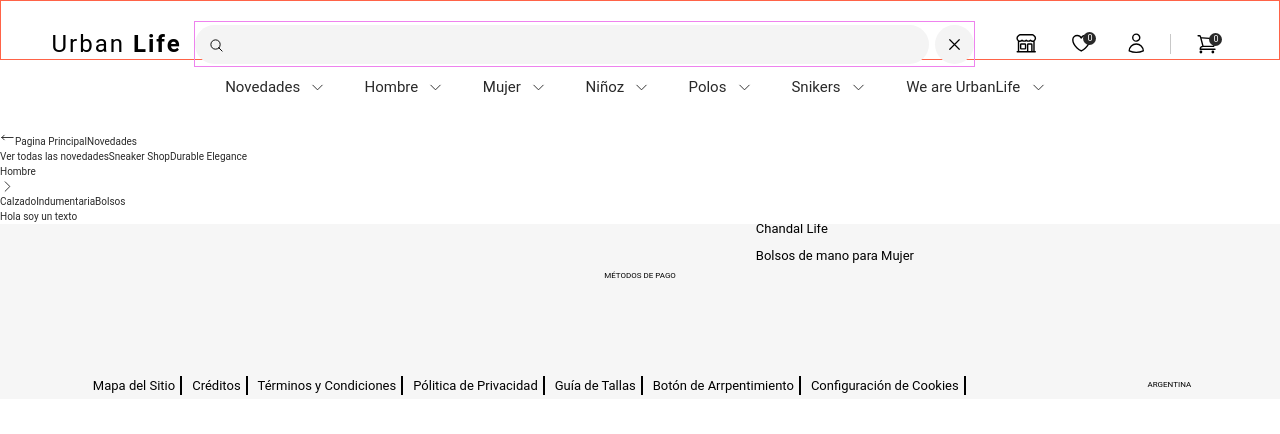
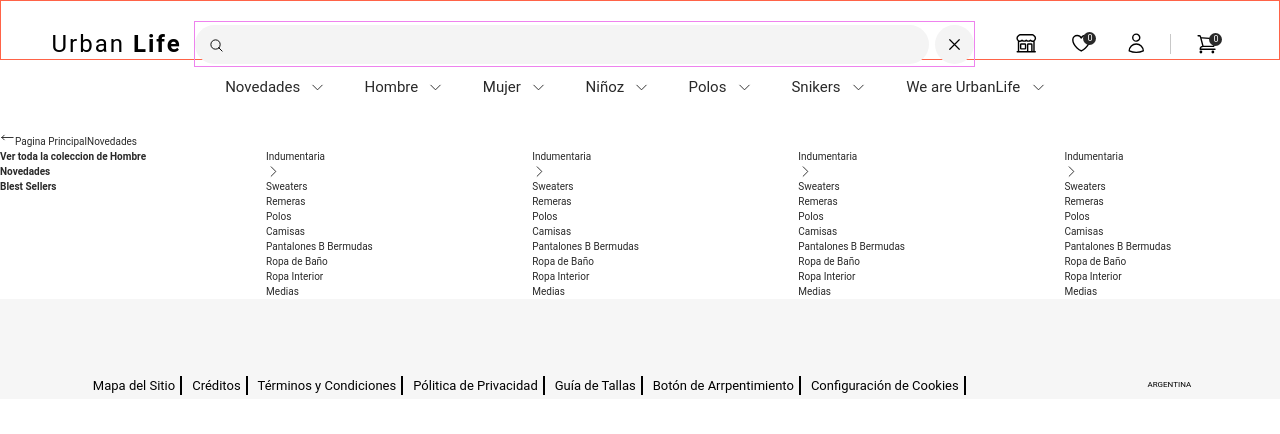
Before and after one commit to Jhona-Soul/urbanlife-front, a React (Vite) app: page / in a window 1280 px wide. Shown: the top 434 px of the page. Built offline with nearby package versions, Linux system fonts and the light colour scheme.

Commit message:
Header stilos

```diff
--- a/src/components/header/Navbar/ItemSubMenu.jsx
+++ b/src/components/header/Navbar/ItemSubMenu.jsx
@@ -3,16 +3,21 @@
 
 export default function ItemSubMenu() {
   return (
-    <li>
+    <li >
        <a href="">
-        <span>Hombre</span>
+        <span>Indumentaria</span>
             <ArrowLeft />
         </a>
         <div>
-            <div>
-                <a href="">Calzado</a>
-                <a href="">Indumentaria</a>
-                <a href="">Bolsos</a>
+            <div className=' flex flex-col'>
+                <a href="">Sweaters</a>
+                <a href="">Remeras</a>
+                <a href="">Polos</a>
+                <a href="">Camisas</a>
+                <a href="">Pantalones B Bermudas</a>
+                <a href="">Ropa de Baño</a>
+                <a href="">Ropa Interior</a>
+                <a href="">Medias</a>
             </div>
         </div>
     </li>
--- a/src/components/header/Navbar/Navbar.jsx
+++ b/src/components/header/Navbar/Navbar.jsx
@@ -23,7 +23,6 @@
                 </ul>
                 <ul>
                     <SubMenu />
-                    <h2>Hola soy un texto</h2>
                 </ul>
             </nav>
         </>
--- a/src/components/header/Navbar/SubMenu.jsx
+++ b/src/components/header/Navbar/SubMenu.jsx
@@ -1,12 +1,58 @@
 import React from 'react'
 import { ArrowLeft, ArrowRigth } from '../../Iconos/IconNav'
 import ItemSubMenu from './ItemSubMenu'
-
+import Style from "./SubMenu.module.css"
 
 export default function SubMenu() {
+    const categorias = [
+        {
+            Indumentaria:[
+                {
+                    nombre:"Swetters",
+                },
+                {
+                    nombre: "Remeras"
+                },
+                {
+                    nombre:"Camisas"
+                }
+            ],
+            Calzado: [
+                {
+                    nombre:"Zapatillas"
+                },
+                {
+                    nombre:"Ojotas y Zandalias"
+                }
+            ],
+            Marroquinerias: [
+                {
+                    nombre: "Bolsos"
+                },
+                {
+                    nombre: "Mochillas"
+                },
+                {
+                    nombre:"Billeteras"
+                }
+            ],
+            Sport: [
+                {
+                    nombre:"Tenis"
+                },
+                {
+                    nombre:"Golf"
+                },
+                {
+                    nombre:"Fitness y"
+                }
+            ]
+        }
+
+    ]
   return (
     <>
-        <li>
+        <li className={` ${Style.SubItem}  `}>
             <button>
 
             </button>
@@ -22,16 +68,17 @@
                 </div>
 
                 <div>
-                    <ul>
-                        <li>
-                            <a href="">Ver todas las novedades</a>
-                            <a href="">Sneaker Shop</a>
-                            <a href="">Durable Elegance</a>
+                    <ul className={`${Style.headersubmenucontent} + ${Style.lcolumgapcall} + '  w-full`}>
+                        <li className='flex flex-col font-semibold'>
+                            <a href="">Ver toda la coleccion de Hombre</a>
+                            <a href="">Novedades</a>
+                            <a href="">Blest Sellers</a>
                         </li>
+
                         < ItemSubMenu />
-
-                        <li></li>
-                        <li></li>
+                        < ItemSubMenu />
+                        < ItemSubMenu />
+                        < ItemSubMenu />
                     </ul>
                     <div></div>
                 </div>
--- /dev/null
+++ b/src/components/header/Navbar/SubMenu.module.css
@@ -0,0 +1,16 @@
+.lcolumgapcall {
+    column-gap: calc(1 * (100vw - var(--scrollbar-width)) / 25);
+}
+
+
+@media only screen and (min-width: 1191px)
+{
+    .headersubmenucontent {
+        display: grid;
+        grid-template-columns: repeat(5, 1fr);
+        grid-template-rows: repeat(2, auto);
+    }
+}
+.SubItem {
+    align-items: flex-start;
+}
```
